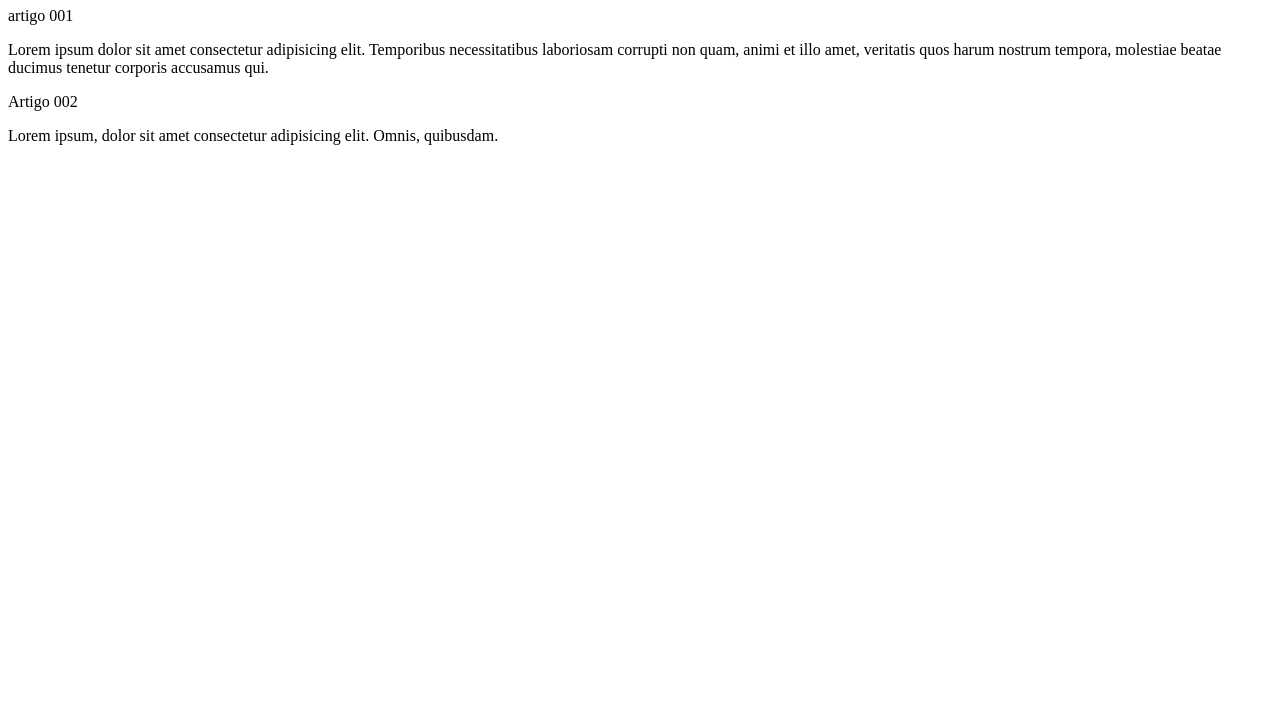
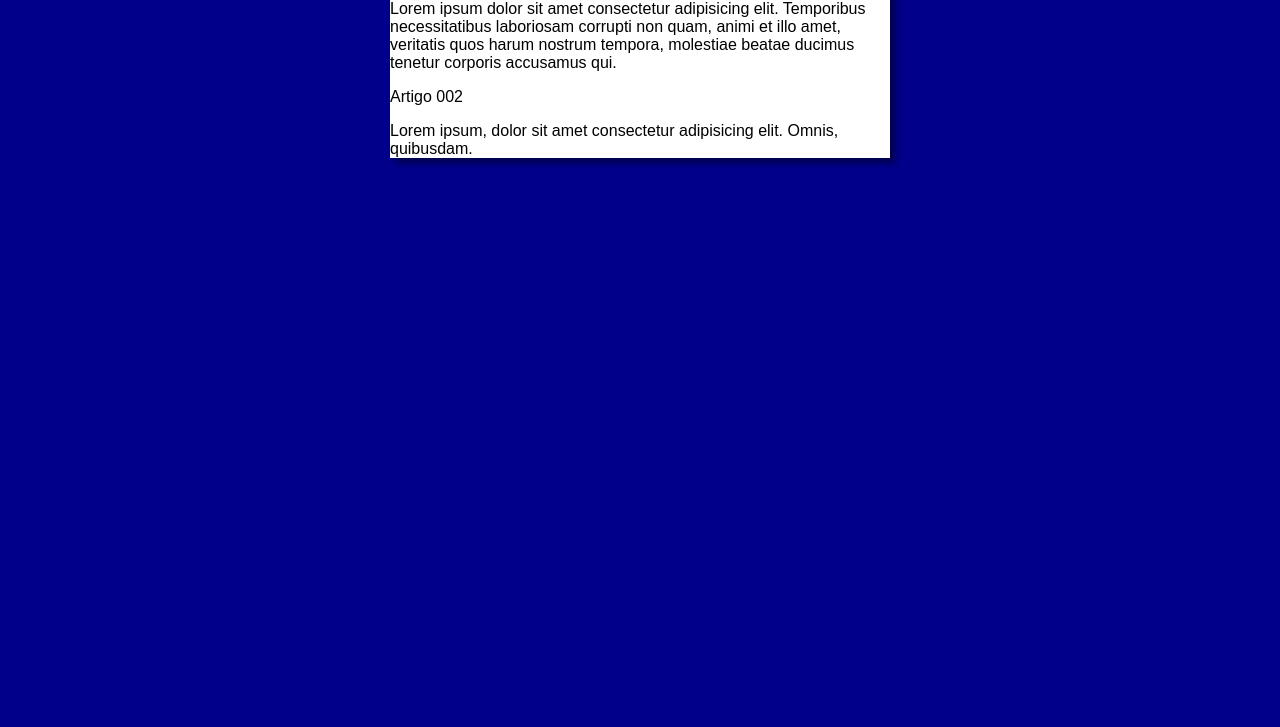
Before and after one commit to phlpierani/projeto-site, a plain HTML site: page index.html in a window 1280 px wide. Shown: the part 73-800 px from the top of the page. Drawn offline with Linux system fonts and the light colour scheme.

Commit message:
Iniciei o design

```diff
--- a/index.html
+++ b/index.html
@@ -4,6 +4,7 @@
     <meta charset="UTF-8">
     <meta name="viewport" content="width=device-width, initial-scale=1.0">
     <title>Document</title>
+    <link rel="stylesheet" href="styles.css">
 </head>
 <body>
     <main>
--- /dev/null
+++ b/styles.css
@@ -0,0 +1,16 @@
+* {
+    font-family: Arial, Helvetica, sans-serif;
+    font-size: 16px;
+
+}
+
+body {
+    background-color: darkblue;
+}
+
+main {
+    background-color:white ;
+    width: 500px;
+    margin: auto;
+    box-shadow: 5px 5px 7px rgba(0, 0, 0, 0.479);
+}
```
